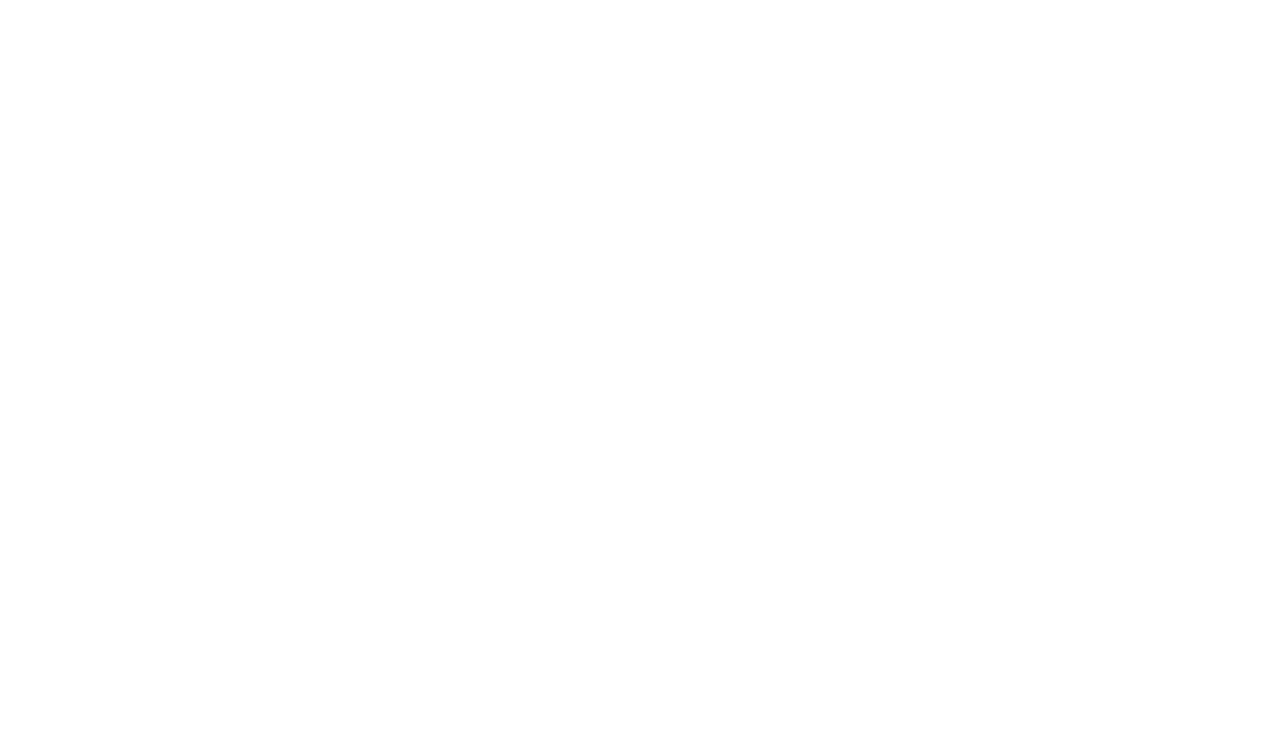
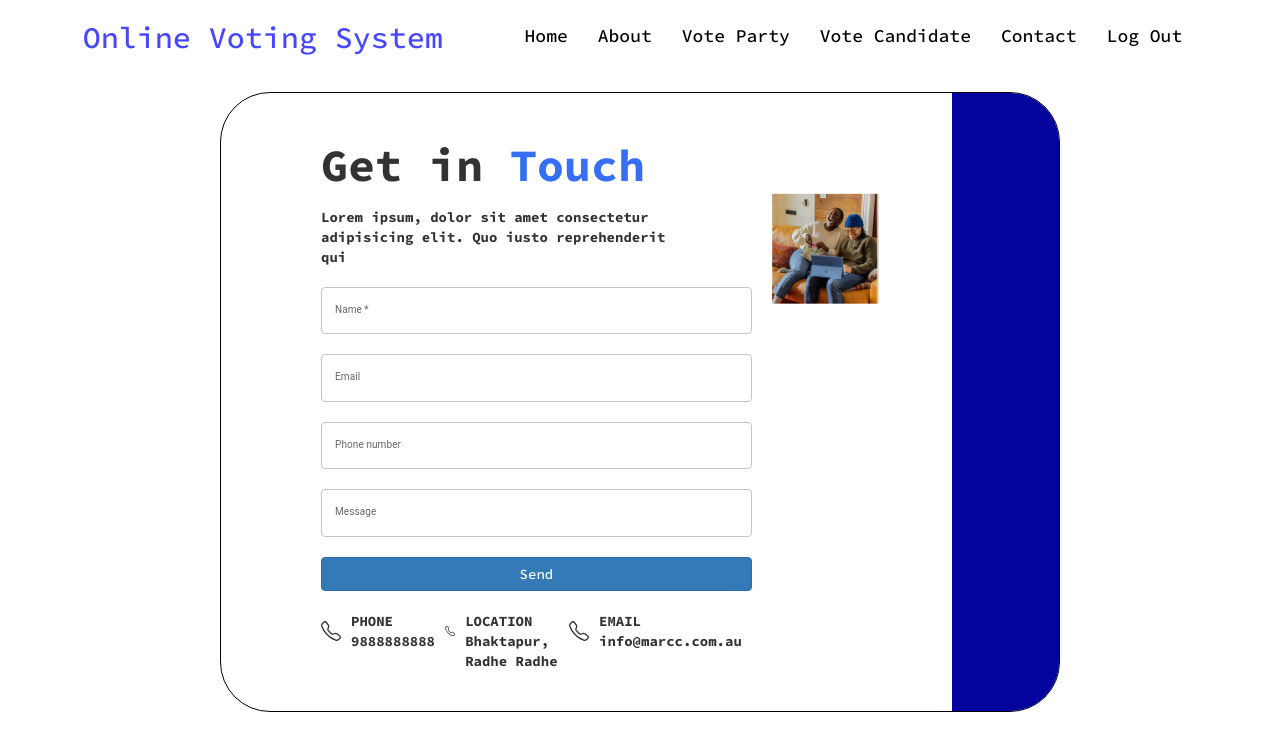
Before and after one commit to Bises-s/FYP, a React (Create React App) app in the folder front-end/: page /contact-us in a window 1280 px wide. Before the commit this address had no page. Shown: the top 750 px of the page. Built offline with nearby package versions, Linux system fonts and the light colour scheme.

Commit message:
Completed contact us page

```diff
--- a/front-end/package.json
+++ b/front-end/package.json
@@ -3,6 +3,9 @@
   "version": "0.1.0",
   "private": true,
   "dependencies": {
+    "@emotion/react": "^11.10.5",
+    "@emotion/styled": "^11.10.5",
+    "@mui/material": "^5.11.6",
     "@testing-library/jest-dom": "^5.14.1",
     "@testing-library/react": "^13.0.0",
     "@testing-library/user-event": "^13.2.1",
--- a/front-end/src/App.js
+++ b/front-end/src/App.js
@@ -3,6 +3,7 @@ import Register from "./pages/register";
 import { BrowserRouter, Routes, Route } from "react-router-dom";
 import Home from "./pages/home";
 import About from "./pages/about";
+import Contactus from "./pages/contactus";
 
 function App() {
   return (
@@ -11,6 +12,7 @@ function App() {
         <Routes>
           <Route path="/" element={<Home />} />
           <Route path="about-us" element={<About />} />
+          <Route path="contact-us" element={<Contactus />} />
           <Route path="signIn" element={<SignInPage />} />
           <Route path="register" element={<Register />} />
         </Routes>
--- /dev/null
+++ b/front-end/src/components/contactusComponent.css
@@ -0,0 +1,58 @@
+.contact-main {
+    margin: 1rem 22rem;
+    display: flex;
+    border: 1px solid black;
+    overflow: hidden;
+    border-radius: 50px;
+}
+
+.contact-left-side {
+    width: 90%;
+    padding: 3rem 20rem 4rem 10rem;
+}
+
+.contact-title {
+    font-size: 45px;
+    padding: 10px 0px;
+}
+
+.contact-touch {
+    color: #366ff4;
+}
+
+.contact-desc {
+    width: 80%;
+    padding-bottom: 20px;
+}
+
+.contact-text-field {
+    margin-bottom: 20px !important;
+    width: 100%;
+}
+
+.contact-items {
+    display: flex;
+    justify-content: space-between;
+}
+
+.contact-item {
+    display: flex;
+}
+
+.contact-item svg {
+    margin: 1rem 0 0 0;
+}
+
+.contact-item-detail {
+    padding: 0px 10px;
+}
+
+.contact-image {
+    position: relative;
+    left: -18rem;
+    top: 10rem;
+}
+
+.contact-right-side {
+    background-color: #03039d;
+}
--- /dev/null
+++ b/front-end/src/components/contactusComponent.jsx
@@ -0,0 +1,93 @@
+import "./contactusComponent.css"
+import NavigateComponent from "./navigateComponent";
+import TextField from '@mui/material/TextField';
+import AboutImage from "../assets/about-us.png"
+
+const ContactusComponent = () => {
+    return (
+        <>
+            <NavigateComponent />
+
+            <div className="contact-main">
+                <div className="contact-left-side">
+                    <div className="contact-title">
+                        Get in <span className="contact-touch">Touch</span>
+                    </div>
+                    <div className="contact-desc">
+                        Lorem ipsum, dolor sit amet consectetur adipisicing elit. Quo iusto reprehenderit qui
+                    </div>
+                    <TextField
+                        required
+                        label="Name"
+                        fullWidth
+                        className="contact-text-field"
+                    />
+                    <TextField
+                        label="Email"
+                        fullWidth
+                        className="contact-text-field"
+                    />
+                    <TextField
+                        label="Phone number"
+                        fullWidth
+                        className="contact-text-field"
+                    />
+                    <TextField
+                        label="Message"
+                        fullWidth
+                        className="contact-text-field"
+                    />
+                    <button type="button" className="btn btn-primary contact-text-field">Send</button>
+                    <div className="contact-items">
+                        <div className="contact-item">
+                            <svg xmlns="http://www.w3.org/2000/svg" width="20" height="20" fill="currentColor" class="bi bi-telephone" viewBox="0 0 16 16">
+                                <path d="M3.654 1.328a.678.678 0 0 0-1.015-.063L1.605 2.3c-.483.484-.661 1.169-.45 1.77a17.568 17.568 0 0 0 4.168 6.608 17.569 17.569 0 0 0 6.608 4.168c.601.211 1.286.033 1.77-.45l1.034-1.034a.678.678 0 0 0-.063-1.015l-2.307-1.794a.678.678 0 0 0-.58-.122l-2.19.547a1.745 1.745 0 0 1-1.657-.459L5.482 8.062a1.745 1.745 0 0 1-.46-1.657l.548-2.19a.678.678 0 0 0-.122-.58L3.654 1.328zM1.884.511a1.745 1.745 0 0 1 2.612.163L6.29 2.98c.329.423.445.974.315 1.494l-.547 2.19a.678.678 0 0 0 .178.643l2.457 2.457a.678.678 0 0 0 .644.178l2.189-.547a1.745 1.745 0 0 1 1.494.315l2.306 1.794c.829.645.905 1.87.163 2.611l-1.034 1.034c-.74.74-1.846 1.065-2.877.702a18.634 18.634 0 0 1-7.01-4.42 18.634 18.634 0 0 1-4.42-7.009c-.362-1.03-.037-2.137.703-2.877L1.885.511z" />
+                            </svg>
+                            <div className="contact-item-detail">
+                                <div className="contact-item-name">
+                                    PHONE
+                                </div>
+                                <div className="contact-item-number">
+                                    9888888888
+                                </div>
+                            </div>
+                        </div>
+
+                        <div className="contact-item">
+                            <svg xmlns="http://www.w3.org/2000/svg" width="20" height="20" fill="currentColor" class="bi bi-telephone" viewBox="0 0 16 16">
+                                <path d="M3.654 1.328a.678.678 0 0 0-1.015-.063L1.605 2.3c-.483.484-.661 1.169-.45 1.77a17.568 17.568 0 0 0 4.168 6.608 17.569 17.569 0 0 0 6.608 4.168c.601.211 1.286.033 1.77-.45l1.034-1.034a.678.678 0 0 0-.063-1.015l-2.307-1.794a.678.678 0 0 0-.58-.122l-2.19.547a1.745 1.745 0 0 1-1.657-.459L5.482 8.062a1.745 1.745 0 0 1-.46-1.657l.548-2.19a.678.678 0 0 0-.122-.58L3.654 1.328zM1.884.511a1.745 1.745 0 0 1 2.612.163L6.29 2.98c.329.423.445.974.315 1.494l-.547 2.19a.678.678 0 0 0 .178.643l2.457 2.457a.678.678 0 0 0 .644.178l2.189-.547a1.745 1.745 0 0 1 1.494.315l2.306 1.794c.829.645.905 1.87.163 2.611l-1.034 1.034c-.74.74-1.846 1.065-2.877.702a18.634 18.634 0 0 1-7.01-4.42 18.634 18.634 0 0 1-4.42-7.009c-.362-1.03-.037-2.137.703-2.877L1.885.511z" />
+                            </svg>
+                            <div className="contact-item-detail">
+                                <div className="contact-item-name">
+                                    LOCATION
+                                </div>
+                                <div className="contact-item-number">
+                                    Bhaktapur, Radhe Radhe
+                                </div>
+                            </div>
+                        </div>
+
+                        <div className="contact-item">
+                            <svg xmlns="http://www.w3.org/2000/svg" width="20" height="20" fill="currentColor" class="bi bi-telephone" viewBox="0 0 16 16">
+                                <path d="M3.654 1.328a.678.678 0 0 0-1.015-.063L1.605 2.3c-.483.484-.661 1.169-.45 1.77a17.568 17.568 0 0 0 4.168 6.608 17.569 17.569 0 0 0 6.608 4.168c.601.211 1.286.033 1.77-.45l1.034-1.034a.678.678 0 0 0-.063-1.015l-2.307-1.794a.678.678 0 0 0-.58-.122l-2.19.547a1.745 1.745 0 0 1-1.657-.459L5.482 8.062a1.745 1.745 0 0 1-.46-1.657l.548-2.19a.678.678 0 0 0-.122-.58L3.654 1.328zM1.884.511a1.745 1.745 0 0 1 2.612.163L6.29 2.98c.329.423.445.974.315 1.494l-.547 2.19a.678.678 0 0 0 .178.643l2.457 2.457a.678.678 0 0 0 .644.178l2.189-.547a1.745 1.745 0 0 1 1.494.315l2.306 1.794c.829.645.905 1.87.163 2.611l-1.034 1.034c-.74.74-1.846 1.065-2.877.702a18.634 18.634 0 0 1-7.01-4.42 18.634 18.634 0 0 1-4.42-7.009c-.362-1.03-.037-2.137.703-2.877L1.885.511z" />
+                            </svg>
+                            <div className="contact-item-detail">
+                                <div className="contact-item-name">
+                                    EMAIL
+                                </div>
+                                <div className="contact-item-number">
+                                    info@marcc.com.au
+                                </div>
+                            </div>
+                        </div>
+                    </div>
+                </div>
+                <div className="contact-right-side">
+                    <img src={AboutImage} alt="About-us" width="100%" className="contact-image"/>
+                </div>
+            </div>
+        </>
+    );
+}
+
+export default ContactusComponent;
--- a/front-end/src/components/navigateComponent.jsx
+++ b/front-end/src/components/navigateComponent.jsx
@@ -14,7 +14,7 @@ const NavigateComponent = () => {
                         <li><a href="about-us"><h4>About</h4></a></li>
                         <li><a href="#"><h4>Vote Party</h4></a></li>
                         <li><a href="#"><h4>Vote Candidate</h4></a></li>
-                        <li><a href="#"><h4>Contact</h4></a></li>
+                        <li><a href="contact-us"><h4>Contact</h4></a></li>
                         <li><a href="#"><h4>Log Out</h4></a></li>
                     </ul>
                 </div>
--- /dev/null
+++ b/front-end/src/pages/contactus.jsx
@@ -0,0 +1,11 @@
+import ContactusComponent from "../components/contactusComponent";
+
+const Contactus = () => {
+    return (
+        <>
+            <ContactusComponent />
+        </>
+    );
+}
+
+export default Contactus;
```
Also changed, not shown: 1 other file (tests, documents, lock files or other folders).
